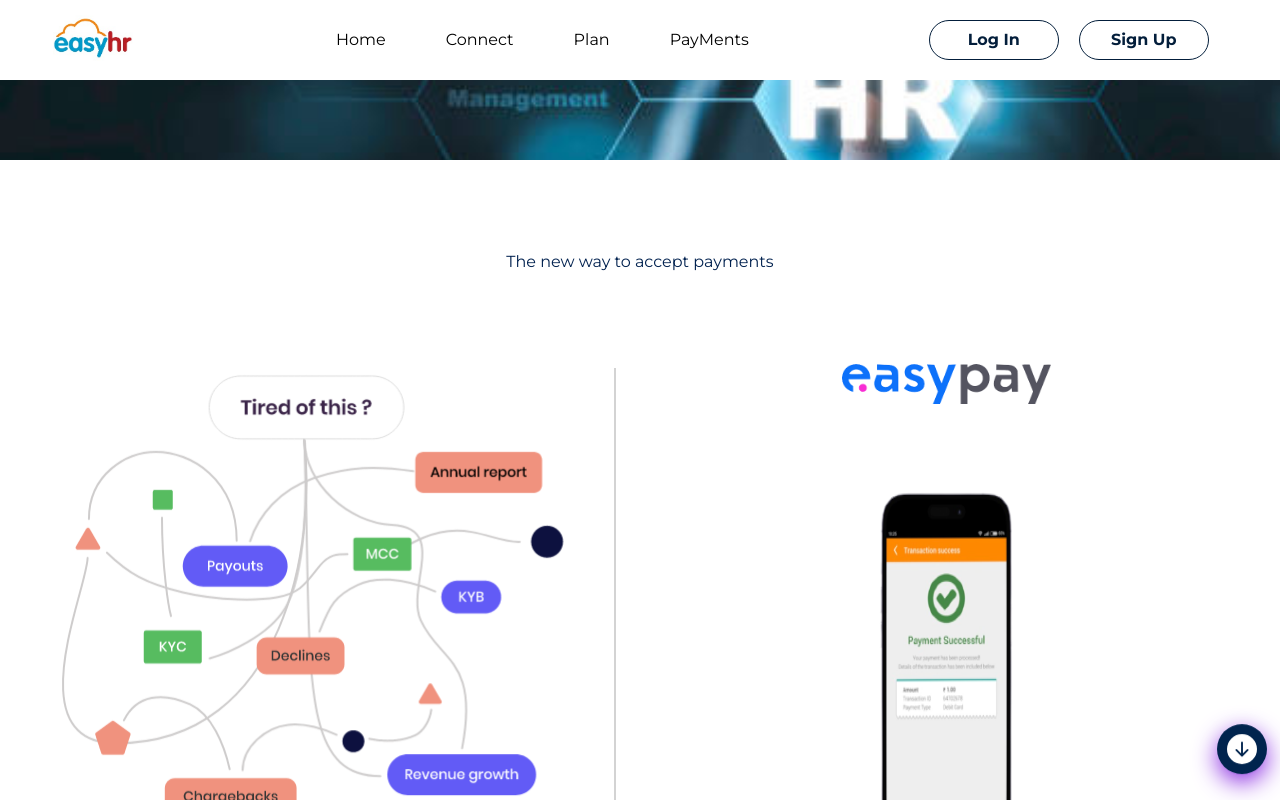
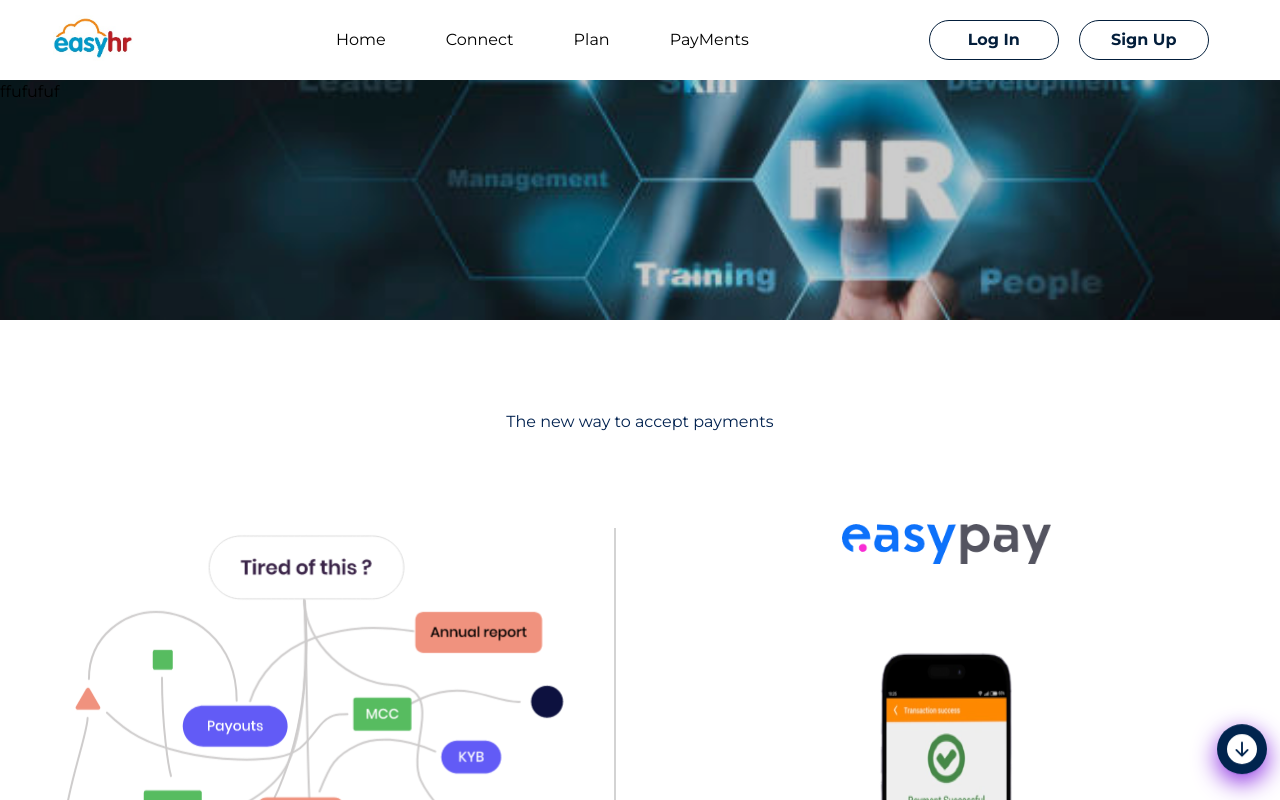
Before and after one commit to OgbuEsther/Easy_HR_FE2, a React (Create React App) app: page / in a window 1280 px wide. Shown: the top 800 px of the page. Built offline with nearby package versions, Linux system fonts and the light colour scheme.

Commit message:
Hero development

```diff
--- a/src/pages/landingpage/Home.tsx
+++ b/src/pages/landingpage/Home.tsx
@@ -6,8 +6,10 @@ import img from "../../Assets/hero.jpg"
 const Superhero = () => {
   return (
       <div className='w-full flex justify-center overflow-hidden'>
-          <div className='w-full h-20 flex flex-wrap mt-20 bg-hero bg-no-repeat bg-cover bg-center justify-center pt-10 pb-10'>
-
+          <div className='w-full h-60 flex flex-wrap mt-20 bg-hero bg-no-repeat bg-cover bg-center'>
+        <div className='w-full h-screen flex bg-black bg-opacity-20'>
+          ffufufuf
+              </div>
           </div>
       </div>
   )
```
